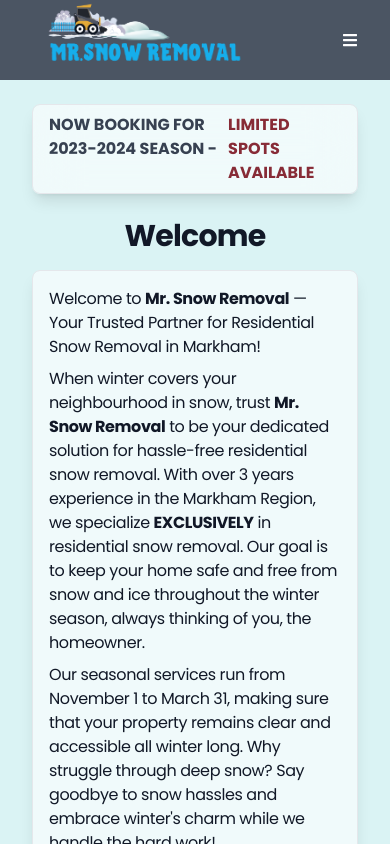
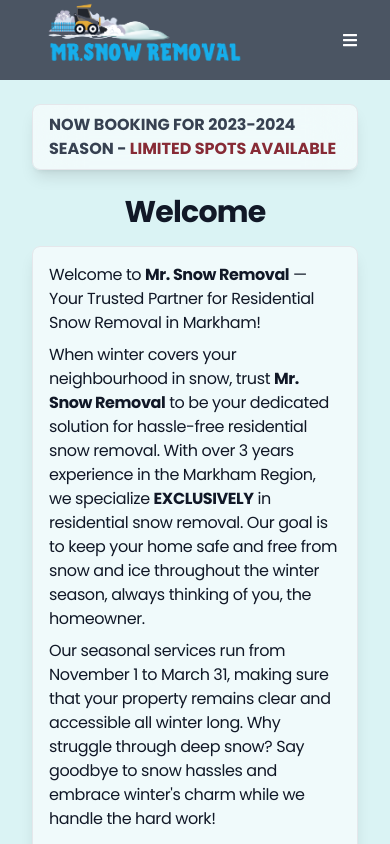
Before and after one commit to arthathagary/snowRemovalSide, a Next.js app: page / in a window 390 px wide. Shown: the top 844 px of the page. Built offline with nearby package versions, Linux system fonts and the light colour scheme; no server answers.

Commit message:
Changes in top banner

```diff
--- a/src/components/HeroSection/TopBanner.jsx
+++ b/src/components/HeroSection/TopBanner.jsx
@@ -4,7 +4,7 @@
   return (
     <div className="px-4 py-2 rounded-lg mb-6  bg-white shadow-lg sm:rounded-3xl sm:p-8 bg-clip-padding bg-opacity-60 border border-gray-200 backdrop-blur-xl">
       <div className="text-base leading-6 font-bold sm:text-lg sm:leading-7">
-        <Link href="/#payment"><p className="flex justify-center">
+        <Link href="/#payment"><p className="md:flex md:justify-center">
         NOW BOOKING FOR 2023-2024 SEASON - <span className="text-[#872B36]">LIMITED SPOTS AVAILABLE</span>
         </p></Link>
         {/* <Link href="/#payment"><button className="text-[#872B36]">Book Now!</button></Link> */}
```
